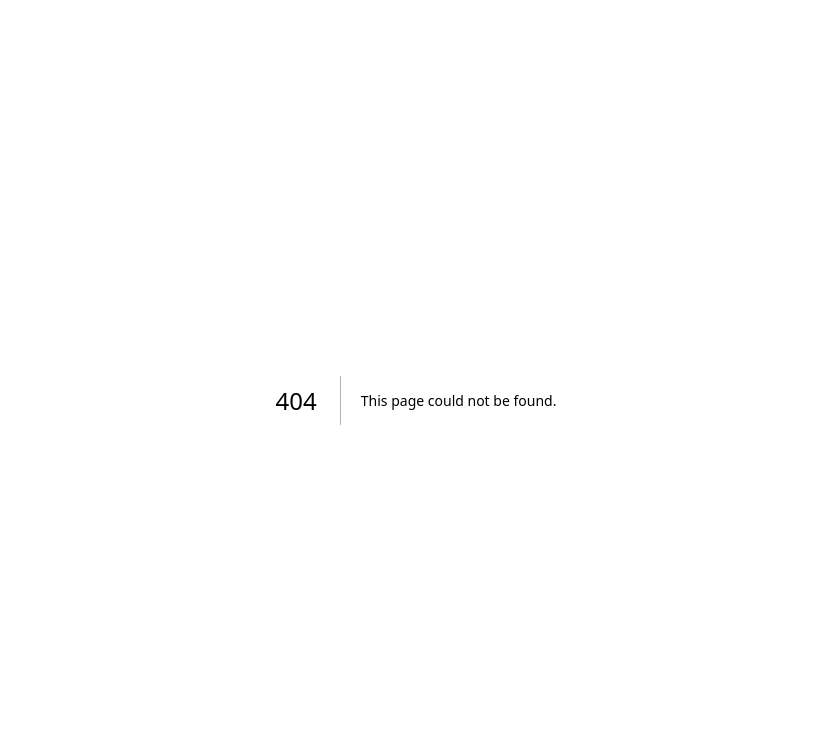
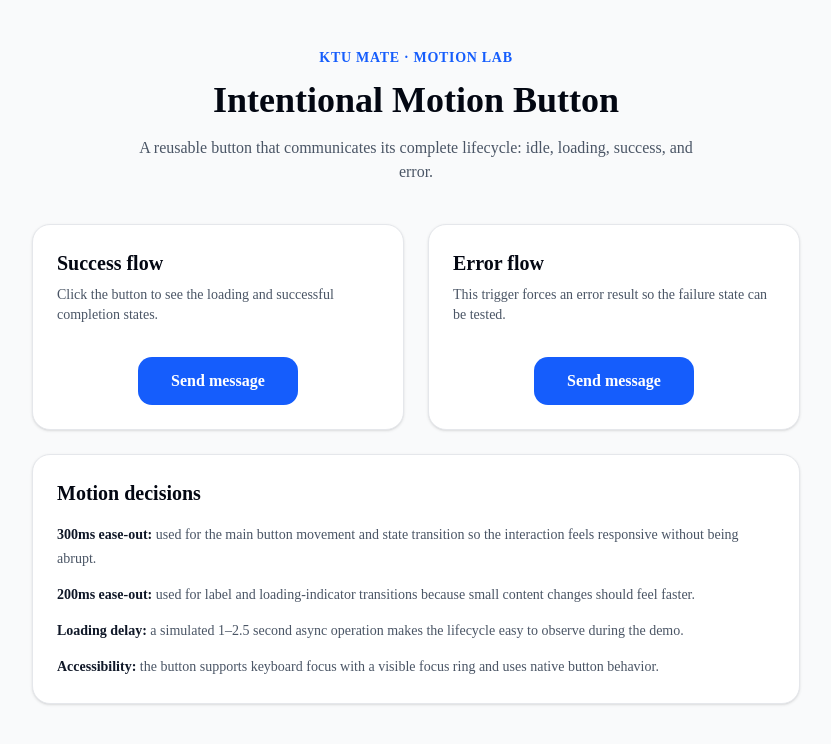
Before and after one commit to avigneshtk/ktu-mate, a Next.js app: page /motion-button in a window 1280 px wide. Before the commit this address had no page. Shown: the top 744 px of the page, without its empty margins (224-1055 px from the left). Built offline with nearby package versions, Linux system fonts and the light colour scheme.

Commit message:
FE: Added intentional motion button demo

```diff
--- /dev/null
+++ b/app/motion-button/page.tsx
@@ -0,0 +1,91 @@
+import MotionButton from "@/components/MotionButton";
+
+export default function MotionButtonPage() {
+  return (
+    <main className="min-h-screen bg-gray-50 px-6 py-12">
+      <div className="mx-auto max-w-3xl">
+        <div className="text-center">
+          <p className="text-sm font-semibold uppercase tracking-wider text-blue-600">
+            KTU Mate · Motion Lab
+          </p>
+
+          <h1 className="mt-3 text-4xl font-bold text-gray-950">
+            Intentional Motion Button
+          </h1>
+
+          <p className="mx-auto mt-4 max-w-xl text-gray-600">
+            A reusable button that communicates its complete lifecycle:
+            idle, loading, success, and error.
+          </p>
+        </div>
+
+        <div className="mt-10 grid gap-6 sm:grid-cols-2">
+          {/* Success demo */}
+          <section className="rounded-2xl border border-gray-200 bg-white p-6 shadow-sm">
+            <h2 className="text-xl font-bold text-gray-950">
+              Success flow
+            </h2>
+
+            <p className="mt-2 text-sm text-gray-600">
+              Click the button to see the loading and successful completion
+              states.
+            </p>
+
+            <div className="mt-8 flex justify-center">
+              <MotionButton forceResult="success" />
+            </div>
+          </section>
+
+          {/* Error demo */}
+          <section className="rounded-2xl border border-gray-200 bg-white p-6 shadow-sm">
+            <h2 className="text-xl font-bold text-gray-950">
+              Error flow
+            </h2>
+
+            <p className="mt-2 text-sm text-gray-600">
+              This trigger forces an error result so the failure state can be
+              tested.
+            </p>
+
+            <div className="mt-8 flex justify-center">
+              <MotionButton forceResult="error" />
+            </div>
+          </section>
+        </div>
+
+        {/* Motion notes */}
+        <section className="mt-6 rounded-2xl border border-gray-200 bg-white p-6 shadow-sm">
+          <h2 className="text-xl font-bold text-gray-950">
+            Motion decisions
+          </h2>
+
+          <div className="mt-4 space-y-3 text-sm leading-6 text-gray-600">
+            <p>
+              <strong className="text-gray-900">300ms ease-out:</strong>{" "}
+              used for the main button movement and state transition so the
+              interaction feels responsive without being abrupt.
+            </p>
+
+            <p>
+              <strong className="text-gray-900">200ms ease-out:</strong>{" "}
+              used for label and loading-indicator transitions because small
+              content changes should feel faster.
+            </p>
+
+            <p>
+              <strong className="text-gray-900">Loading delay:</strong>{" "}
+              a simulated 1–2.5 second async operation makes the lifecycle
+              easy to observe during the demo.
+            </p>
+
+            <p>
+              <strong className="text-gray-900">Accessibility:</strong>{" "}
+              the button supports keyboard focus with a visible focus ring
+              and uses native button behavior.
+            </p>
+          </div>
+        </section>
+      </div>
+    </main>
+  );
+}
--- /dev/null
+++ b/components/MotionButton.tsx
@@ -0,0 +1,143 @@
+"use client";
+
+import { useEffect, useRef, useState } from "react";
+
+type ButtonState = "idle" | "loading" | "success" | "error";
+
+type MotionButtonProps = {
+  forceResult?: "success" | "error";
+};
+
+export default function MotionButton({
+  forceResult,
+}: MotionButtonProps) {
+  const [state, setState] = useState<ButtonState>("idle");
+  const [isDisabled, setIsDisabled] = useState(false);
+  const timeoutRef = useRef<ReturnType<typeof setTimeout> | null>(null);
+
+  useEffect(() => {
+    return () => {
+      if (timeoutRef.current) {
+        clearTimeout(timeoutRef.current);
+      }
+    };
+  }, []);
+
+  function handleClick() {
+    if (state === "loading" || isDisabled) {
+      return;
+    }
+
+    setState("loading");
+    setIsDisabled(true);
+
+    const delay = 1000 + Math.random() * 1500;
+
+    timeoutRef.current = setTimeout(() => {
+      const result =
+        forceResult ?? (Math.random() < 0.2 ? "error" : "success");
+
+      setState(result);
+
+      timeoutRef.current = setTimeout(() => {
+        setState("idle");
+        setIsDisabled(false);
+      }, 1400);
+    }, delay);
+  }
+
+  const content = {
+    idle: "Send message",
+    loading: "Sending...",
+    success: "Sent!",
+    error: "Try again",
+  };
+
+  return (
+    <button
+      type="button"
+      onClick={handleClick}
+      disabled={isDisabled}
+      aria-live="polite"
+      className={`
+        relative inline-flex min-w-[160px] items-center justify-center
+        rounded-xl px-6 py-3 font-semibold text-white
+        transition-all duration-300 ease-out
+        motion-reduce:transition-none
+        focus:outline-none focus-visible:ring-4 focus-visible:ring-blue-300
+        disabled:cursor-not-allowed disabled:opacity-70
+        ${
+          state === "error"
+            ? "animate-[shake_400ms_ease-in-out]"
+            : state === "success"
+              ? "bg-green-600"
+              : "bg-blue-600 hover:-translate-y-0.5 hover:shadow-lg active:translate-y-0"
+        }
+        ${state === "error" ? "bg-red-600" : ""}
+      `}
+      style={{
+        animationIterationCount: state === "error" ? 1 : undefined,
+      }}
+    >
+      <span
+        className={`
+          flex items-center gap-2
+          transition-all duration-200 ease-out
+          motion-reduce:transition-none
+          ${
+            state === "loading"
+              ? "scale-95 opacity-0"
+              : "scale-100 opacity-100"
+          }
+        `}
+      >
+        {state === "success" && <span aria-hidden="true">✓</span>}
+
+        {state === "error" && <span aria-hidden="true">↻</span>}
+
+        {content[state]}
+      </span>
+
+      {state === "loading" && (
+        <span
+          className="absolute flex items-center gap-2 transition-opacity duration-200 ease-out motion-reduce:transition-none"
+          aria-hidden="true"
+        >
+          <span className="h-4 w-4 animate-spin rounded-full border-2 border-white border-t-transparent motion-reduce:animate-none" />
+
+          Sending...
+        </span>
+      )}
+
+      <style jsx>{`
+        @keyframes shake {
+          0%,
+          100% {
+            transform: translateX(0);
+          }
+
+          25% {
+            transform: translateX(-5px);
+          }
+
+          50% {
+            transform: translateX(5px);
+          }
+
+          75% {
+            transform: translateX(-3px);
+          }
+        }
+
+        @media (prefers-reduced-motion: reduce) {
+          @keyframes shake {
+            0%,
+            100% {
+              transform: translateX(0);
+            }
+          }
+        }
+      `}</style>
+    </button>
+  );
+}
```
